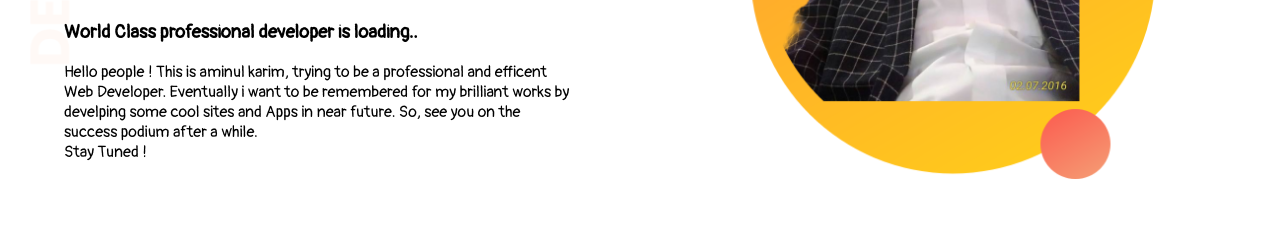
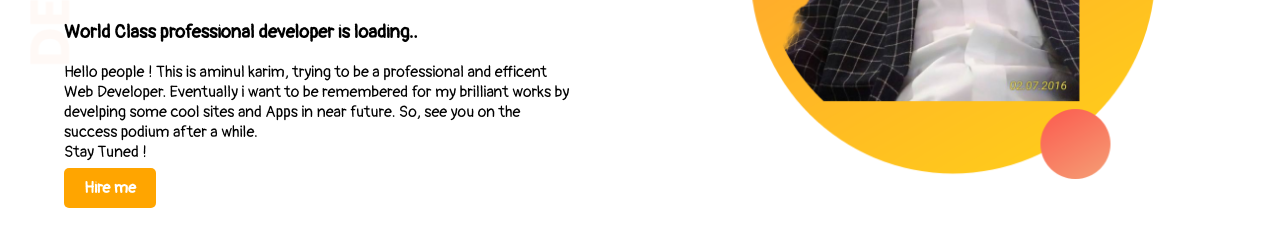
Before and after one commit to aminulkarim26/web-portfolio, a plain HTML site: page index.html in a window 1280 px wide. Shown: the part 295-542 px from the top of the page. Drawn offline with Linux system fonts and the light colour scheme.

Commit message:
Hire Me Button

```diff
--- a/style.css
+++ b/style.css
@@ -27,13 +27,14 @@ background-repeat: no-repeat;
 section{
     height:500px;
 }
-.link-button
- {
-     text-decoration: none;
-     background-image: linear-gradient(laight salmon,tomato );
-     padding: 10px 20px;
-     border-radius: 5px;
-     color :white;
-     font-weight: 700;
+.link-button{
+    text-decoration: none;
+    background-color: orange;
+    padding: 10px 20px;
+    border-radius: 5px;
+    color : white;
+    font-weight:700;
+
+
 
 }
```
Also changed, not shown: index.html (+1 -1 lines).
